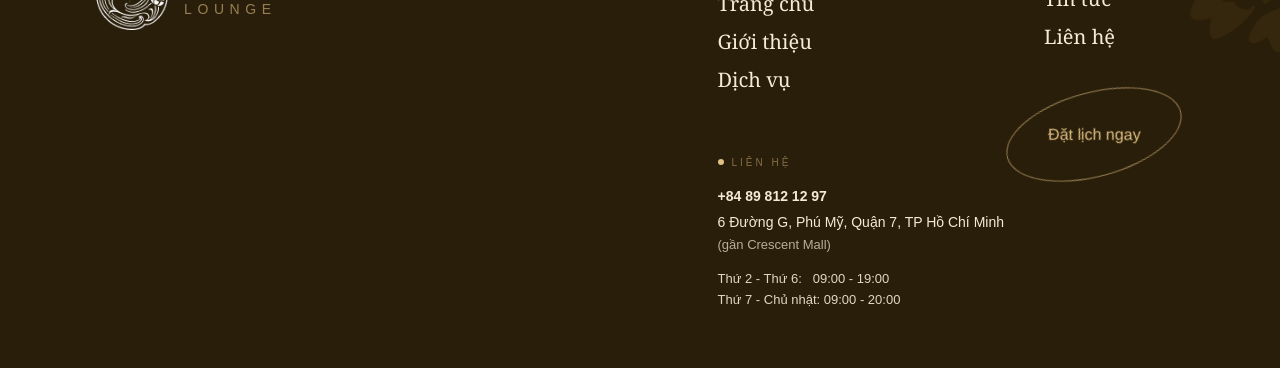
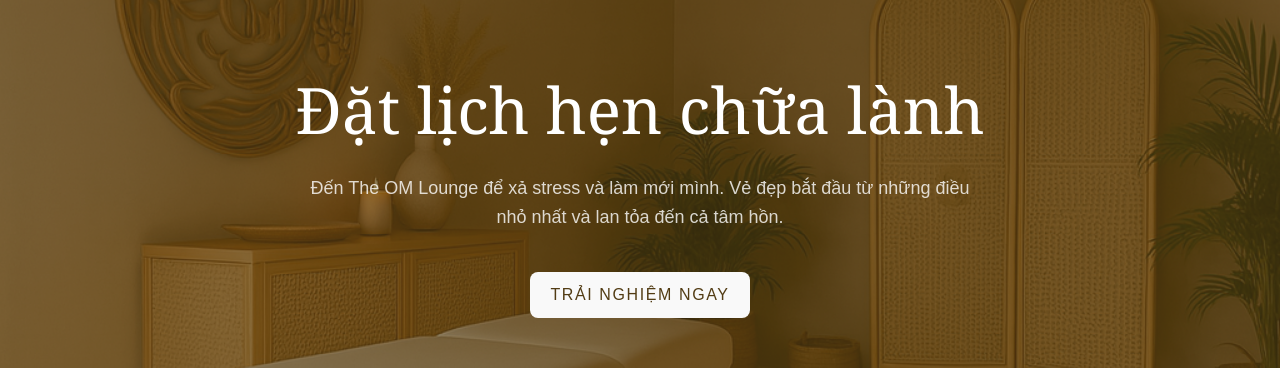
Before and after one commit to QuanNT2003/FOSO-Test-FE, a React (Vite) app: page / in a window 1280 px wide. Shown: the part 5988-6356 px from the top of the page. Built offline with nearby package versions, Linux system fonts and the light colour scheme.

Commit message:
feat: Add Testimonial and Appointment components and integrate them into the main application layout.

```diff
--- a/src/App.tsx
+++ b/src/App.tsx
@@ -2,6 +2,7 @@ import { Header } from "@/components/Header";
 import { Footer } from "@/components/Footer";
 import { ServiceComponent } from "@/components/ServiceComponent";
 import { TestimonialComponent } from "@/components/TestimonialComponent";
+import { AppointmentComponent } from "@/components/AppointmentComponent";
 
 function App() {
   return (
@@ -15,6 +16,7 @@ function App() {
 
       <ServiceComponent />
       <TestimonialComponent />
+      <AppointmentComponent />
 
       {/* <main className="flex-1 bg-background py-20">
         <div className="text-center">
--- /dev/null
+++ b/src/components/AppointmentComponent.tsx
@@ -0,0 +1,35 @@
+import bgAppointment from "@/assets/images/bg-comment.png";
+
+export function AppointmentComponent() {
+  return (
+    <section className="relative w-full h-[600px] overflow-hidden flex items-center justify-center text-center">
+      {/* Background Image */}
+      <div className="absolute inset-0 z-0">
+        <img
+          src={bgAppointment}
+          alt="Appointment Background"
+          className="w-full h-full object-cover"
+        />
+        {/* Color Overlay #523C14A3 */}
+        <div
+          className="absolute inset-0"
+          style={{ backgroundColor: "#523C14A3" }}
+        ></div>
+      </div>
+
+      {/* Content */}
+      <div className="relative z-10 max-w-4xl px-4 flex flex-col items-center gap-6">
+        <h2 className="text-white text-[64px] font-serif leading-tight">
+          Đặt lịch hẹn chữa lành
+        </h2>
+        <p className="text-white/80 text-lg max-w-2xl leading-relaxed">
+          Đến The OM Lounge để xả stress và làm mới mình. Vẻ đẹp bắt đầu từ những
+          điều nhỏ nhất và lan tỏa đến cả tâm hồn.
+        </p>
+        <button className="mt-4 bg-white text-[#523C14] px-10 py-4 font-semibold uppercase tracking-widest hover:bg-white/90 transition-all duration-300 rounded-none cursor-pointer">
+          Trải nghiệm ngay
+        </button>
+      </div>
+    </section>
+  );
+}
--- a/src/components/TestimonialComponent.tsx
+++ b/src/components/TestimonialComponent.tsx
@@ -1,7 +1,7 @@
 import { useState } from "react";
 import { TestimonialItem } from "./TestimonialItem";
 import type { TestimonialData } from "@/lib/types/testimonial";
-import bgComment from "@/assets/images/bg-comment.png";
+import bgComment from "@/assets/images/bg-service.png";
 
 // Import generated images
 import customer1 from "@/assets/images/comment_thuydo2.png";
```
